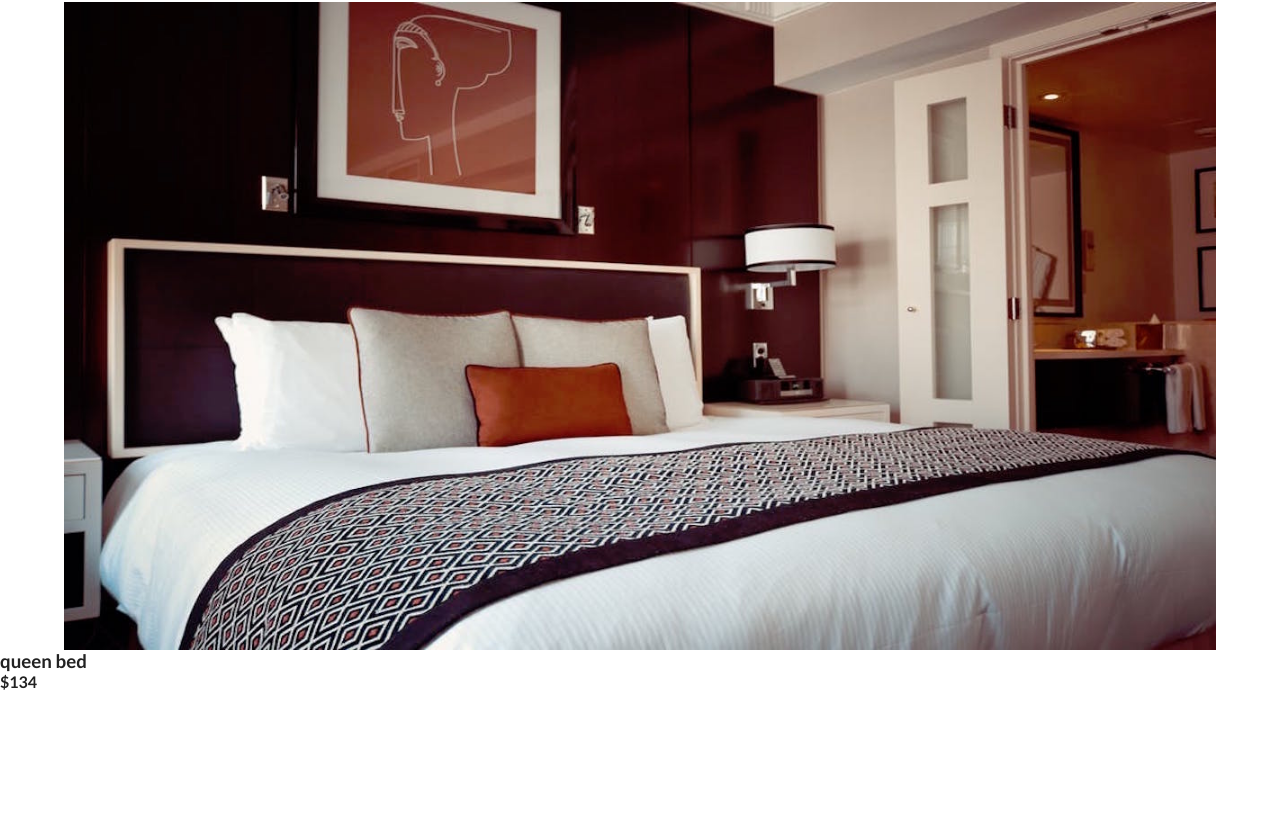
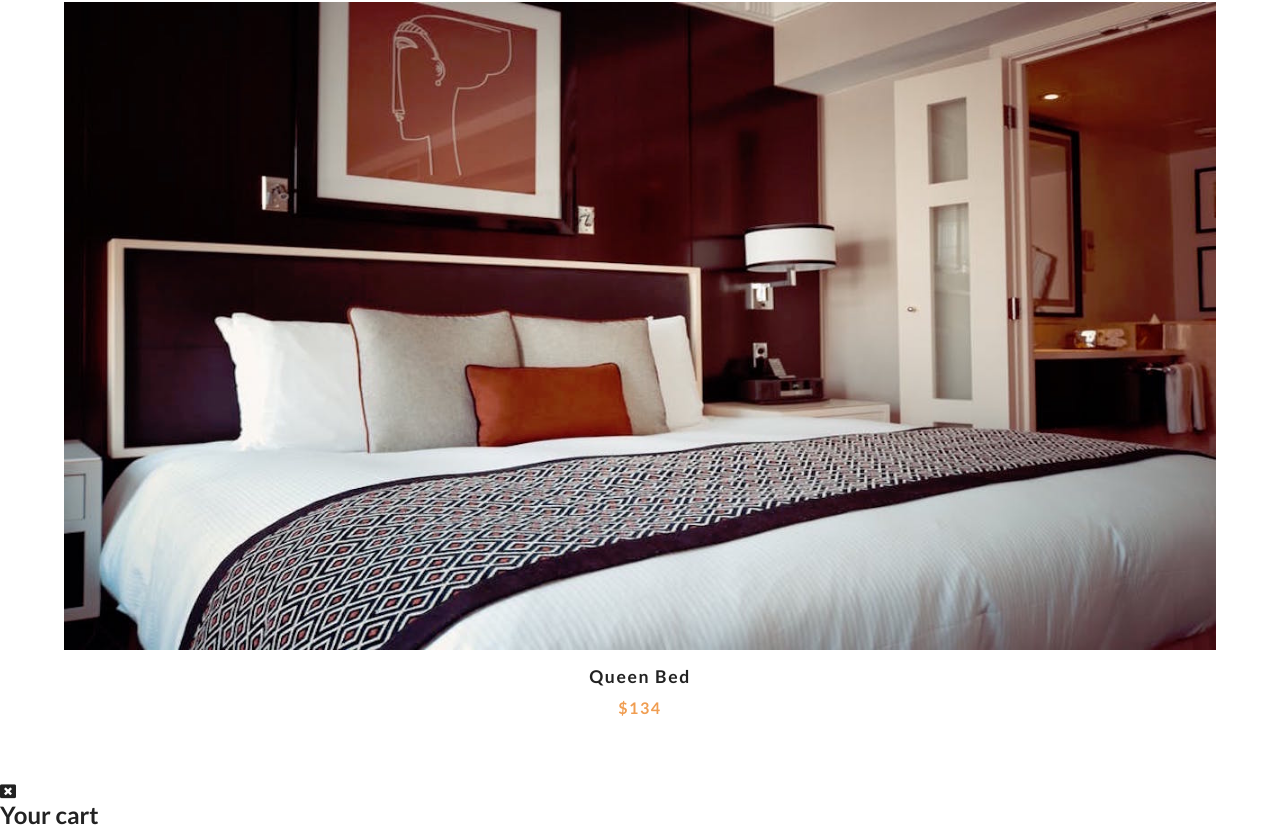
Before and after one commit to MouhaDiouf/comfy-house, a plain HTML site: page index.html in a window 1280 px wide. Shown: the part 990-1819 px from the top of the page. Before the commit the page ends 1745 px from the top, so only its background shows below. Drawn offline with Linux system fonts and the light colour scheme.

Commit message:
Create the cart div

```diff
--- a/index.html
+++ b/index.html
@@ -42,12 +42,24 @@
                     <img src="./images/product-1.jpeg" alt="product" class="product-img">
                     <button class="bag-btn" data-id="1"><i class="fa fa-shopping-cart"></i>add to bag</button>
                 </div>
+                <h3>queen bed</h3>
+                <h4>$134</h4>
             </article>
+
         </div>
-        <h3>queen bed</h3>
-        <h4>$134</h4>
+
     </section>
     <!-- End of products -->
+    <!-- cart -->
+    <div class="cart-overlay">
+        <div class="cart">
+            <span class="close-cart">
+                <i class="fa fa-window-close"></i>
+                <h2>Your cart</h2>
+            </span>
+        </div>
+    </div>
+    <!-- end of cart -->
     <script src="app.js"></script>
 </body>
 
```
